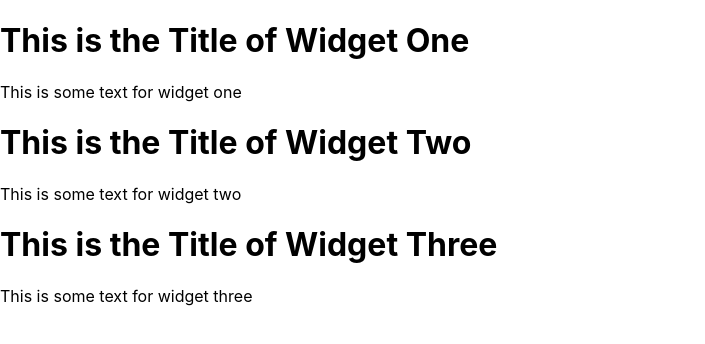
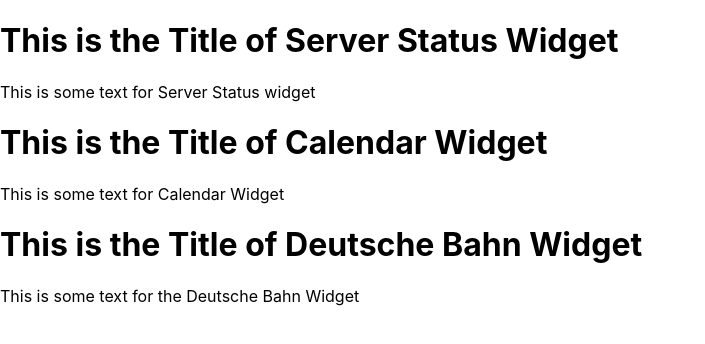
Before and after one commit to rajsandhu/dashboard-one, a React (Create React App) app: page / in a window 1280 px wide. Shown: the top 344 px of the page, without its empty margins (0-705 px from the left). Built offline with nearby package versions, Linux system fonts and the light colour scheme.

Commit message:
refactored/renamed widgets

```diff
--- a/src/App.js
+++ b/src/App.js
@@ -2,9 +2,9 @@ import React, {Component} from 'react';
 import logo from './logo.svg';
 import './App.css';
 
-import WidgetOne from './widgets/WidgetOne'
-import WidgetTwo from './widgets/WidgetTwo'
-import WidgetThree from './widgets/WidgetThree'
+import ServerStatus from './widgets/ServerStatus'
+import Calendar from './widgets/Calendar'
+import DeutscheBahn from './widgets/DeutscheBahn'
 
 /*function App() {
   return (
@@ -32,9 +32,9 @@ class App extends Component {
   render() {
     return (
         <div>
-          <WidgetOne />
-          <WidgetTwo />
-          <WidgetThree />
+          <ServerStatus />
+          <Calendar />
+          <DeutscheBahn />
         </div>
 
     )
--- a/src/widgets/WidgetOne.js
+++ b/src/widgets/Calendar.js
@@ -3,7 +3,7 @@ import React, {Component} from 'react'
 const WidgetTitle = () => {
     return (
         <div className="title">
-            <h1>This is the Title of Widget One</h1>
+            <h1>This is the Title of Calendar Widget</h1>
         </div>
     )
 }
@@ -11,20 +11,20 @@ const WidgetTitle = () => {
 const WidgetText = () => {
     return (
         <div className="text">
-            This is some text for widget one
+            This is some text for Calendar Widget
         </div>
     )
 }
 
-class WidgetOne extends Component {
+class Calendar extends Component {
     render() {
         return (
             <>
                 <WidgetTitle />
                 <WidgetText />
-                </>
+            </>
         )
     }
 }
 
-export default WidgetOne
+export default Calendar
--- a/src/widgets/WidgetTwo.js
+++ b/src/widgets/DeutscheBahn.js
@@ -1,9 +1,10 @@
 import React, {Component} from 'react'
+import Calendar from "./Calendar";
 
 const WidgetTitle = () => {
     return (
         <div className="title">
-            <h1>This is the Title of Widget Two</h1>
+            <h1>This is the Title of Deutsche Bahn Widget</h1>
         </div>
     )
 }
@@ -11,12 +12,12 @@ const WidgetTitle = () => {
 const WidgetText = () => {
     return (
         <div className="text">
-            This is some text for widget two
+            This is some text for the Deutsche Bahn Widget
         </div>
     )
 }
 
-class WidgetTwo extends Component {
+class DeutscheBahn extends Component {
     render() {
         return (
             <>
@@ -27,4 +28,4 @@ class WidgetTwo extends Component {
     }
 }
 
-export default WidgetTwo
+export default DeutscheBahn
--- a/src/widgets/WidgetThree.js
+++ b/src/widgets/ServerStatus.js
@@ -1,10 +1,9 @@
 import React, {Component} from 'react'
-import WidgetTwo from "./WidgetTwo";
 
 const WidgetTitle = () => {
     return (
         <div className="title">
-            <h1>This is the Title of Widget Three</h1>
+            <h1>This is the Title of Server Status Widget</h1>
         </div>
     )
 }
@@ -12,20 +11,20 @@ const WidgetTitle = () => {
 const WidgetText = () => {
     return (
         <div className="text">
-            This is some text for widget three
+            This is some text for Server Status widget
         </div>
     )
 }
 
-class WidgetThree extends Component {
+class ServerStatus extends Component {
     render() {
         return (
             <>
                 <WidgetTitle />
                 <WidgetText />
-            </>
+                </>
         )
     }
 }
 
-export default WidgetThree
+export default ServerStatus
```
